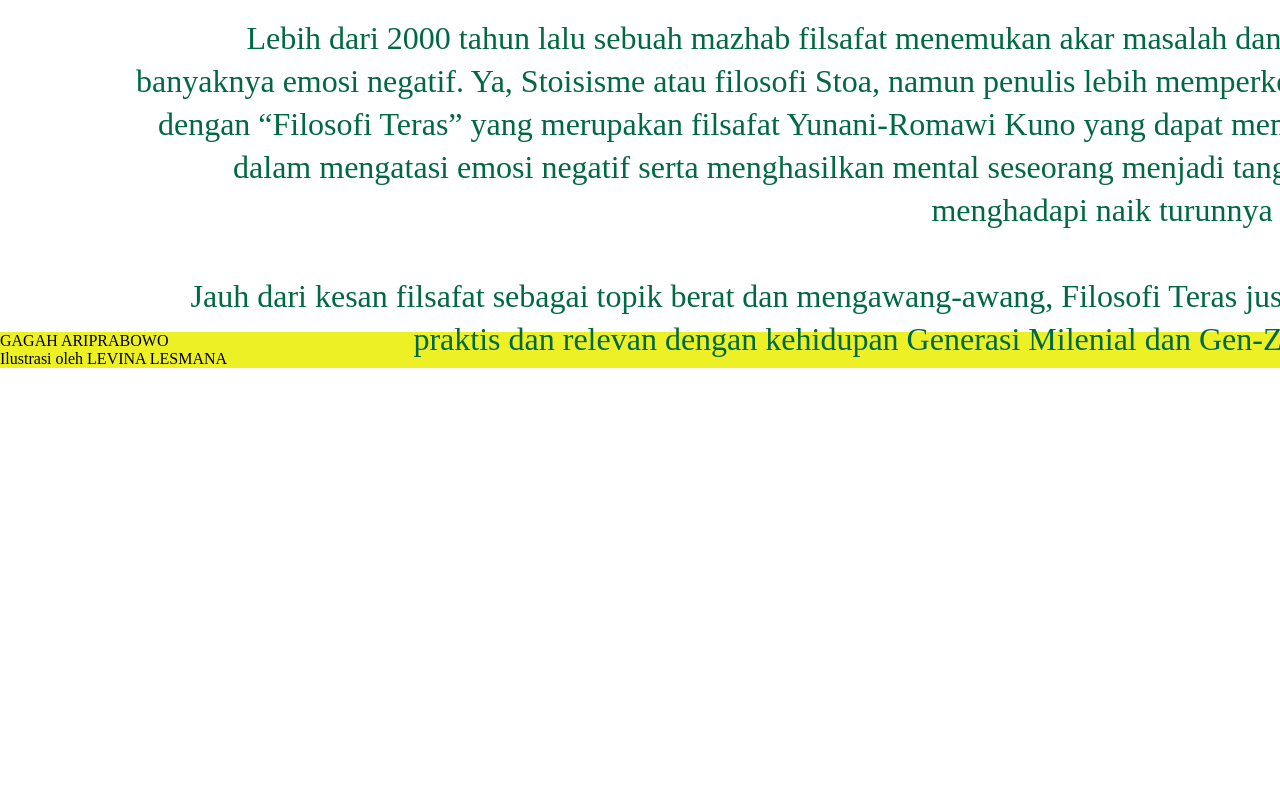
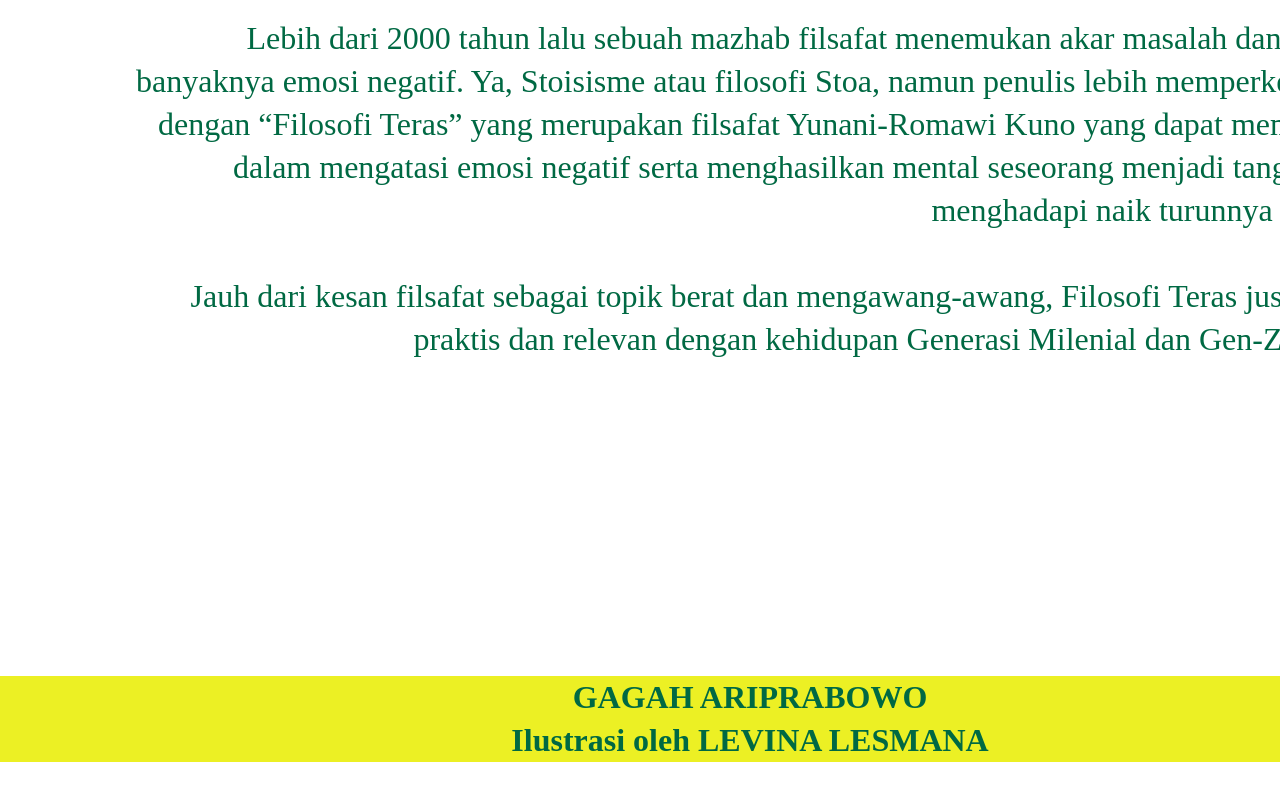
Before and after one commit to Napom123/zetsu, a plain HTML site: page stoikisme/filosofi.html in a window 1280 px wide. Shown: the part 1974-2774 px from the top of the page. Drawn offline with Linux system fonts and the light colour scheme.

Commit message:
Update stylefls.css

```diff
--- a/stoikisme/stylefls.css
+++ b/stoikisme/stylefls.css
@@ -139,17 +139,19 @@ a:hover {
 
 }
 
-.footer {
-	background-color: #ECF024;
-;
-}
-
-.footer h3 {
+.footer footer {
 	text-align: center;
 	color: #006943;
 	font-size: 32px;
 	font-family: HelvLight;
 	line-height: 43px;
 	font-weight: bold;
+	position: absolute;
+	top: 2650px;
+	left: 0px;
+	background-color: #ECF024;
+	width: 1500px;
+
+
 
 }
```
